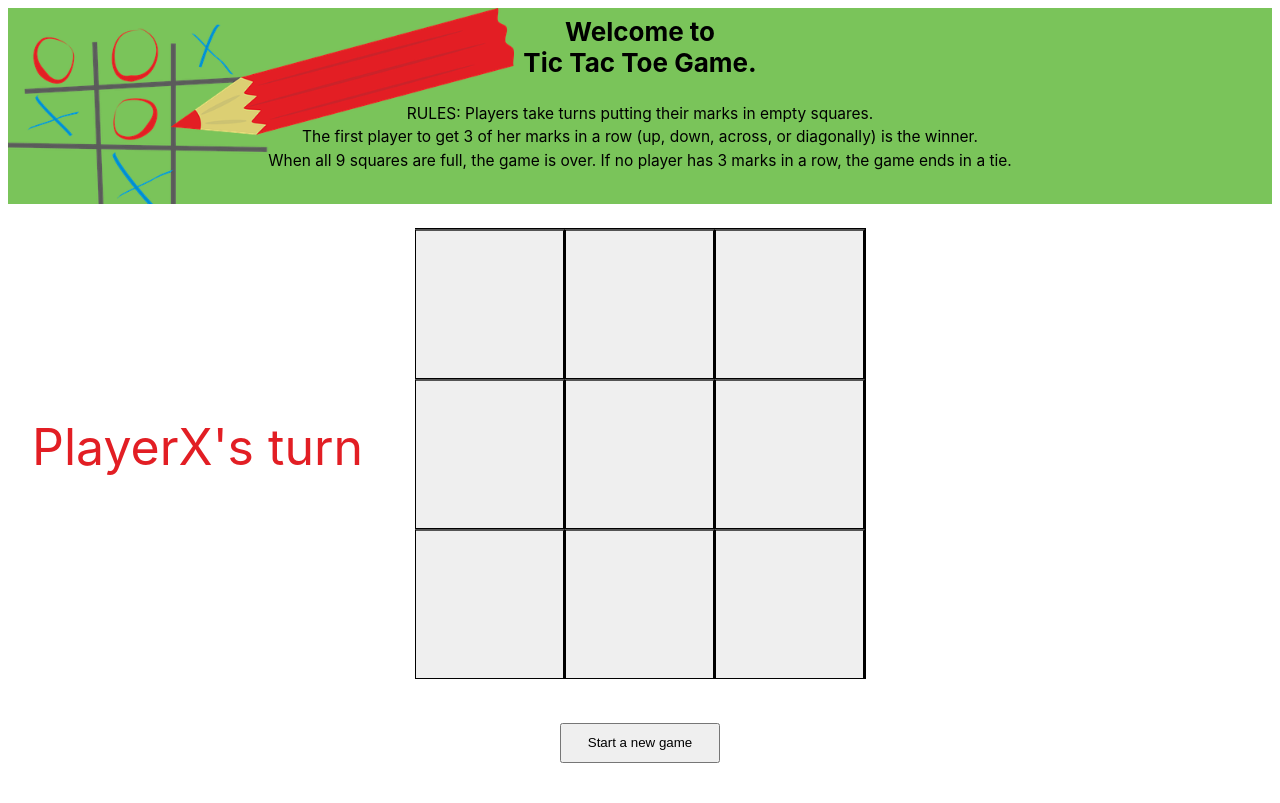
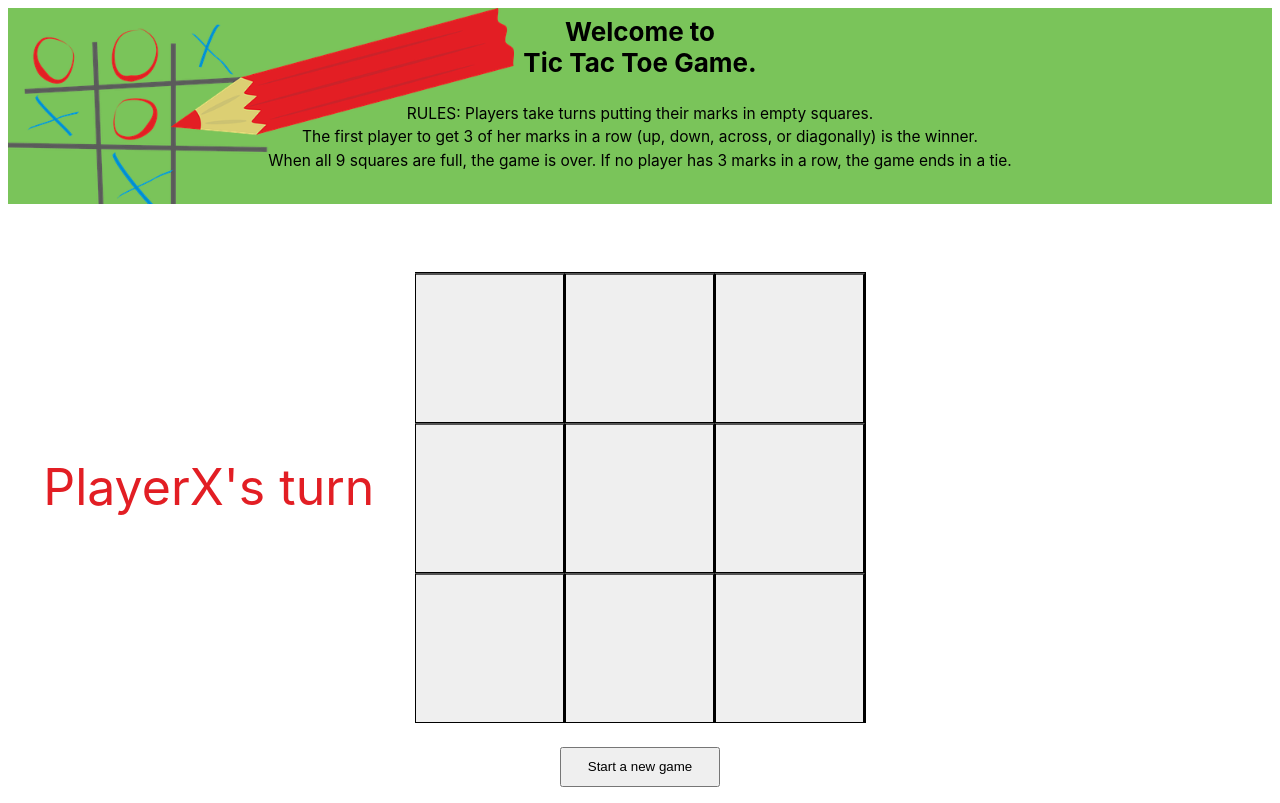
Before and after one commit to robertamangiapane/React-Tic-Tac-Toe-Game, a React (Create React App) app: page / in a window 1280 px wide. Built offline with nearby package versions, Linux system fonts and the light colour scheme.

Commit message:
fix result padding and alignment

```diff
--- a/src/App.css
+++ b/src/App.css
@@ -21,7 +21,6 @@
   padding: 1vh;
   background-image: url(./ticTacToe.png);
   background-size: 40%;
-  /* background-position: right; */
   background-repeat: no-repeat;
 }
 
@@ -33,11 +32,23 @@
   line-height: 1.5em;
 }
 
+.game-result {
+  padding: 2vh;
+  display: inline-block;
+}
+
+.result {
+  display: inline-block;
+}
+
+.display-none {
+  visibility: hidden;
+}
+
 .grid {
   display: grid;
   grid-template-columns: 15% 15% auto 15% 15%;
-
-  padding-top: 3vh;
+  padding: 2vh;
 }
 
 .turn-player-X {
@@ -92,19 +103,6 @@
   width: 20vh;
 }
 
-.game-result {
-  padding: 1vh;
-  display: inline-block;
-}
-
-.result {
-  display: inline-block;
-}
-
-.display-none {
-  visibility: hidden;
-}
-
 /* .App-link {
   color: #61dafb;
 }
--- a/src/components/game.jsx
+++ b/src/components/game.jsx
@@ -31,6 +31,9 @@ class Game extends Component {
   render() {
       return(
         <div>
+        <div className="game-result">
+          <Result game={this.state.game} handler = {this.handler}/>
+        </div>
         <div className="grid">
           <div className="turn-player-X">
           <Player game={this.state.game} player={this.state.game.playerX}/>
@@ -42,9 +45,6 @@ class Game extends Component {
           <Player game={this.state.game} player={this.state.game.playerO}/>
           </div>
         </div>
-        <div className="game-result">
-          <Result game={this.state.game} handler = {this.handler}/>
-        </div>
           <div className="new-game">
           <button className="start-new-game" onClick={() => this.startNewGame()}>
           Start a new game
```
